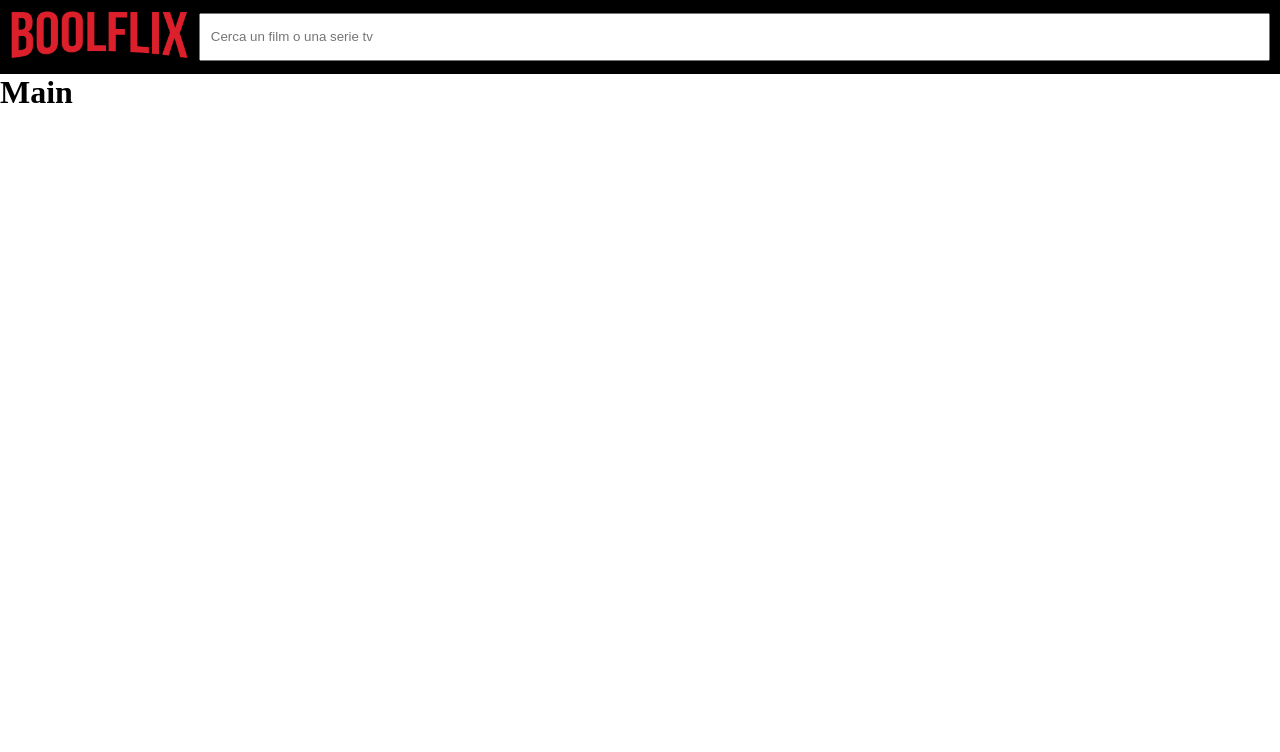
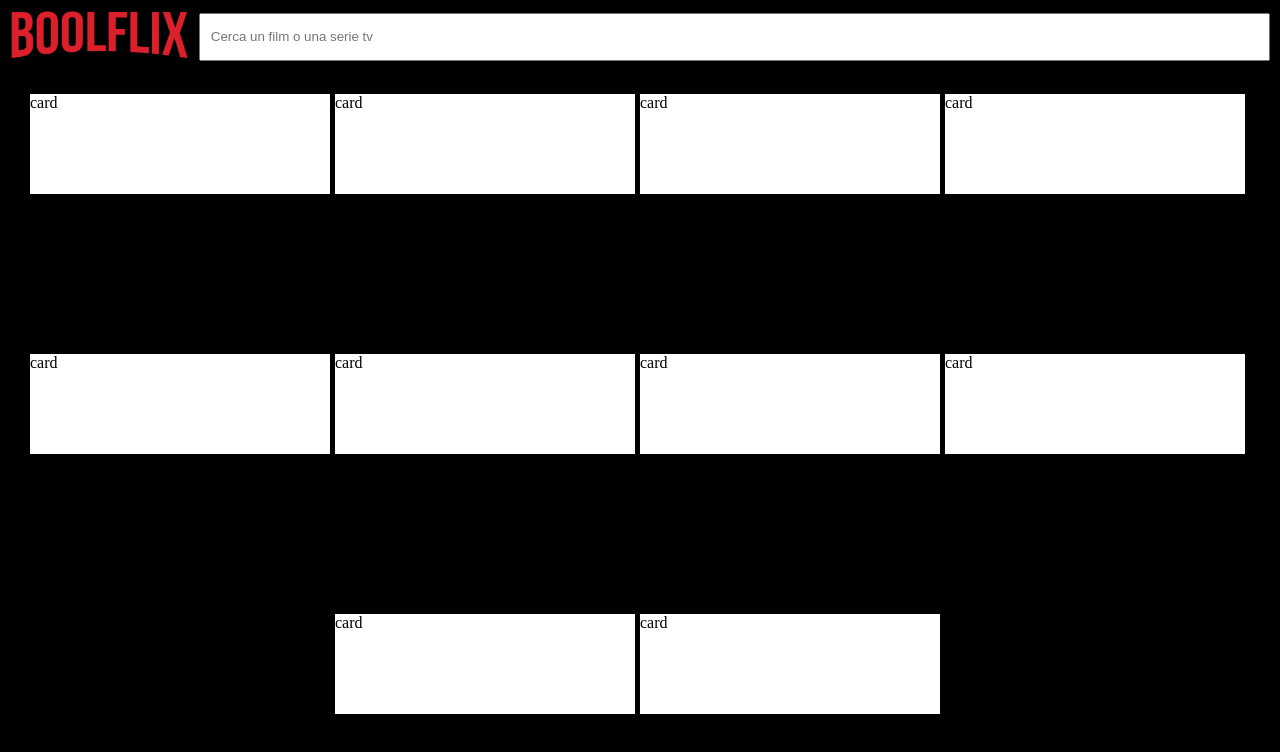
Before and after one commit to Asiaviscardi/vite-boolflix, a Vue app: page / in a window 1280 px wide. Shown: the top 752 px of the page. Built offline with nearby package versions, Linux system fonts and the light colour scheme.

Commit message:
creazione struttura card

```diff
--- a/src/components/Main.vue
+++ b/src/components/Main.vue
@@ -7,10 +7,40 @@ export default {
 
 <template>
 
-    <h1>Main</h1>
+    <div class="card-container">
+
+        <div class="card">card</div>
+        <div class="card">card</div>
+        <div class="card">card</div>
+        <div class="card">card</div>
+        <div class="card">card</div>
+        <div class="card">card</div>
+        <div class="card">card</div>
+        <div class="card">card</div>
+        <div class="card">card</div>
+        <div class="card">card</div>
+
+    </div>
 
 </template>
 
-<style>
+<style scoped lang="scss">
+
+.card-container{
+    width: 100%;
+    height: 100vh;
+    padding-top: 20px;
+    background-color: black;
+    display: flex;
+    flex-wrap: wrap;
+    justify-content: center;
+
+    .card{
+        width: 300px;
+        height: 100px;
+        background-color: white;
+        margin-right: 5px;
+    }
+}
 
 </style>
```
